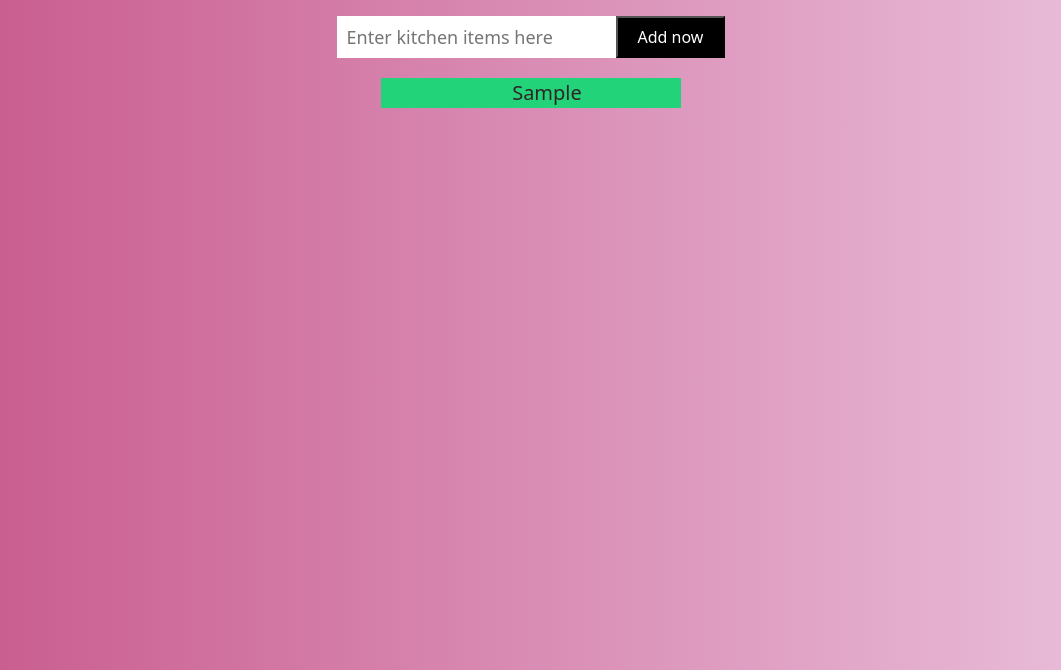
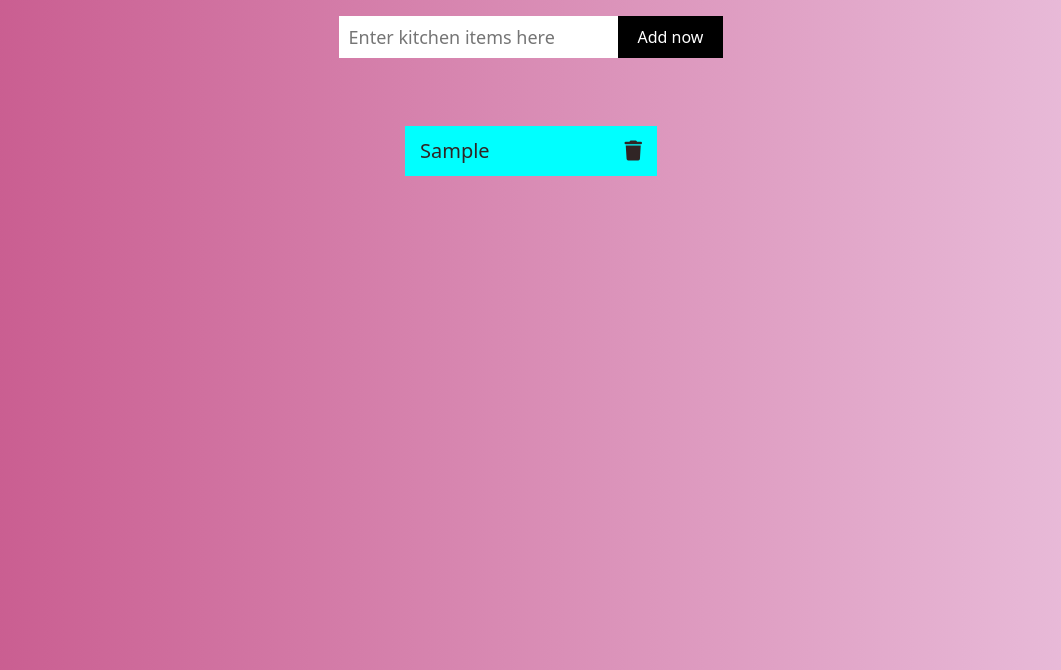
Before and after one commit to SimiShahudeen/Kitchen-List-Creator-App, a plain HTML site: page index.html in a window 1280 px wide. Both pictures are taken after typing "Sample" into the empty fields and a click on the button "Add now". Shown: the part 130-800 px from the top of the page, without its empty margins (109-1170 px from the left). Drawn offline with nearby package versions, Linux system fonts and the light colour scheme.

Commit message:
second commit

```diff
--- a/index.html
+++ b/index.html
@@ -27,17 +27,26 @@
       height: 42px;
 
     }
+
     .input-group {
       display: flex;
       justify-content: center;
       align-items: center;
       margin-top: 20px;
     }
-    .list{
-      background-color: aqua;
+
+    .list {
       font-size: 20px;
     }
+    .trash{
+      display: flex;
+      /* flex-direction: column; */
+      align-items: center;
+      justify-content: space-between;
+      padding: 10px 15px;
+    }
   </style>
+
 </head>
 
 
@@ -47,12 +56,27 @@
     <div class="input-group ">
       <input type="text" class="style1" placeholder="Enter kitchen items here" id="kitchen-input">
       <button type="button" class=" text-white "
-        style="background-color: black;border-radius: 0%;padding: 0 20px; height: 42px;" id="btn">Add now</button>
+        style="background-color: black;border: none; border-radius: 0%;padding: 0 20px; height: 42px;" id="btn">Add now</button>
     </div>
     <div class="input-group">
-      <ul id="list" class=" list" style="text-decoration: none; list-style-type: none;width: 300px;background-color:rgb(34, 211, 122);"></ul>
+      <ul id="list" class=" list w-50 p-5 "
+        style=" list-style-type: none;"></ul>
     </div>
   </div>
+
+
+  <!-- <div style="display: flex; align-items: center;justify-content: center;      margin-top: 20px;  ">
+    <input type="text" id="id1" class="form-control w-25 mt-3 p-2" placeholder="Enter"
+      style="border-radius: 0%;height: 42px;">
+    <button type="button" id="id2" class="text-white btn btn-info mt-2 p-2"
+      style="width: 100px;border:1px solid black ; border-radius: 0%;background-color: black;height: 42px;"> Click
+      me</button>
+  </div>
+  <div style=" display: flex; justify-content: center;">
+    <ul id="id3" class=" p-4 fs-5 text-center w-25 text-white" style="list-style:none;">
+    </ul>
+  </div> -->
 </body>
 <script src="./main.js"></script>
+
 </html>
--- a/main.js
+++ b/main.js
@@ -7,12 +7,56 @@ function addItem() {
   let itemEnter = kitchenInput.value;
   console.log(itemEnter);
   let listCreate = document.createElement("li");
+  listCreate.style.marginBottom = '10px';
+  listCreate.style.backgroundColor = 'aqua';
+  listCreate.classList.add('trash')
   listCreate.innerText = itemEnter;
   kitchenList.appendChild(listCreate);
   console.log(listCreate);
   kitchenInput.value = ""
   kitchenInput.focus();
+
+  //create i tag for trash button
+  let trashButton = document.createElement('i');
+  // trashButton.style.
+  trashButton.classList.add('fas', 'fa-trash');
+  listCreate.appendChild(trashButton)
+  // console.log(trashButton);
+  // trashButton.addEventListener('click',deleteItem);
+
+}
+const deleteItem=()=>{
+alert('delete')
 }
 
+addButton.addEventListener("click", addItem);
+kitchenList.addEventListener('click',deleteItem);
 
-addButton.addEventListener("click", addItem);
+
+
+
+
+
+
+
+
+//-------------------------------------------------
+
+// document.addEventListener('DOMContentLoaded', () => {
+// let id1 = document.getElementById("id1");
+// let id2 = document.getElementById("id2");
+// let id3 = document.getElementById("id3");
+
+// const display = () => {
+//   let inputValue = id1.value;
+//   let listCreate1 = document.createElement('li');
+//   listCreate1.style.backgroundColor = 'green';
+//   listCreate1.style.marginTop= '10px';
+//   listCreate1.innerText = inputValue;
+//   id3.appendChild(listCreate1);
+//   id1.value = ''
+//   id1.focus();
+// }
+
+
+// id2.addEventListener('click', display);
```
